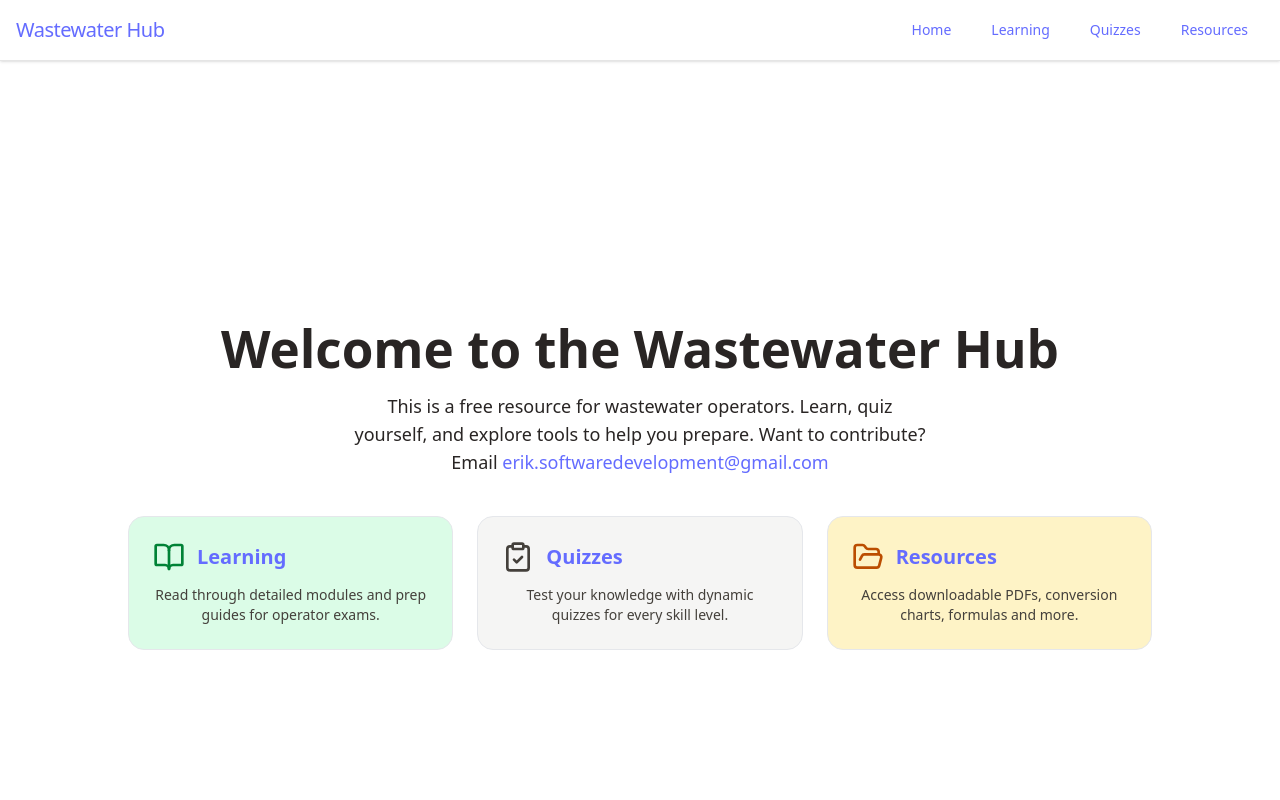
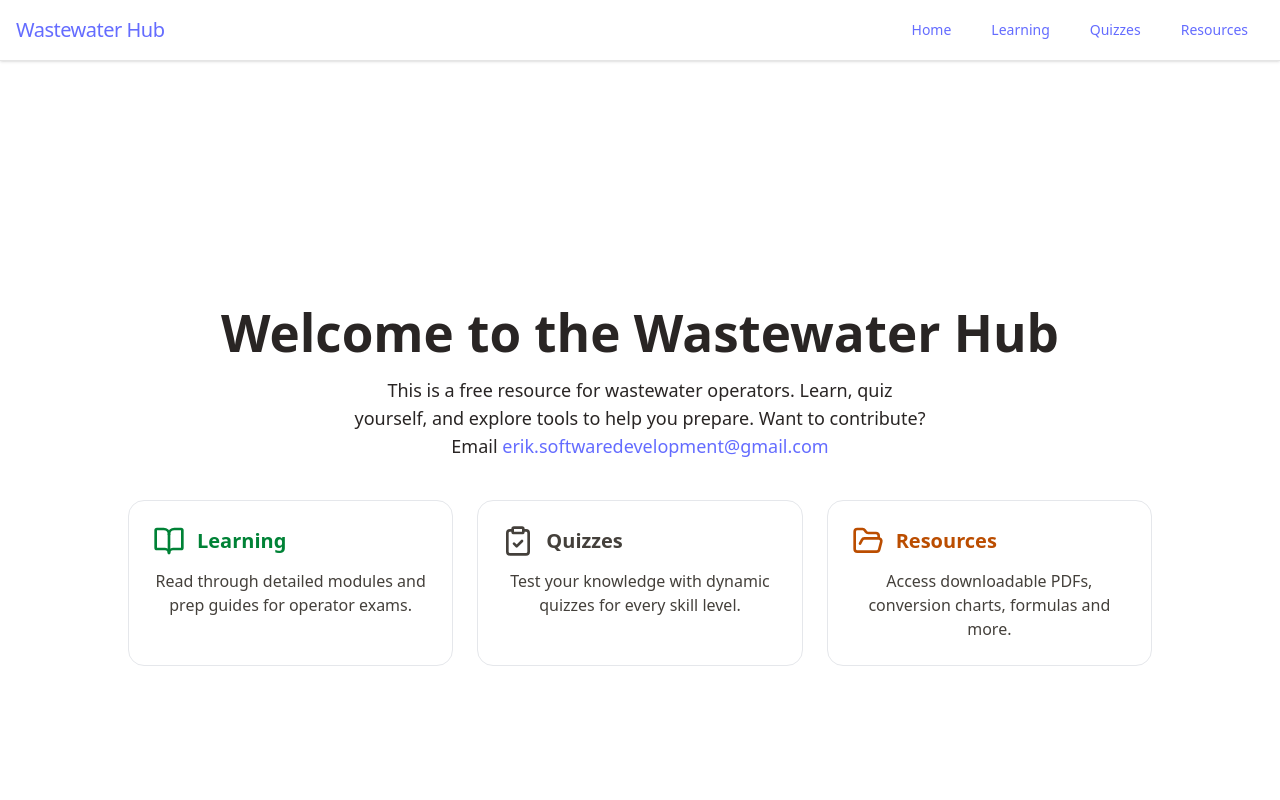
Before and after one commit to escheive/wastewater-hub, a React (Vite) app: page / in a window 1280 px wide. Shown: the top 800 px of the page. Built offline with nearby package versions, Linux system fonts and the light colour scheme.

Commit message:
adjusted home page cards to use a theme prop instead of individual background prop so that the whole cards color can be based on a theme

```diff
--- a/src/pages/Home.tsx
+++ b/src/pages/Home.tsx
@@ -16,7 +16,7 @@ export default function Home() {
           title="Learning"
           description="Read through detailed modules and prep guides for operator exams."
           to="/learning"
-          bg="bg-green-100"
+          theme="green"
         />
 
         <PortalCard
@@ -24,7 +24,7 @@ export default function Home() {
           title="Quizzes"
           description="Test your knowledge with dynamic quizzes for every skill level."
           to="/quizzes"
-          bg="bg-stone-100"
+          theme="stone"
         />
 
         <PortalCard
@@ -32,30 +32,30 @@ export default function Home() {
           title="Resources"
           description="Access downloadable PDFs, conversion charts, formulas and more."
           to="/resources"
-          bg="bg-amber-100"
+          theme="amber"
         />
       </div>
     </main>
   )
 }
 
-function PortalCard({ icon, title, description, to, bg }: {
+function PortalCard({ icon, title, description, to, theme }: {
   icon: React.ReactNode
   title: string
   description: string
   to: string
-  bg: string
+  theme: string
 }) {
   return (
     <Link
       to={to}
-      className={`rounded-2xl p-6 ${bg} hover:shadow-lg transition-shadow border border-gray-200 flex flex-col gap-3`}
+      className={`rounded-2xl p-6 bg-${theme}-100 hover:shadow-lg transition-shadow border border-gray-200 flex flex-col gap-3`}
     >
       <div className="flex items-center gap-3">
         {icon}
-        <h2 className="text-xl font-semibold text-deepBrown">{title}</h2>
+        <h2 className={`text-xl font-semibold text-${theme}-700`}>{title}</h2>
       </div>
-      <p className="text-sm text-stone-700">{description}</p>
+      <p className="text-md text-stone-700">{description}</p>
     </Link>
   )
 }
```
